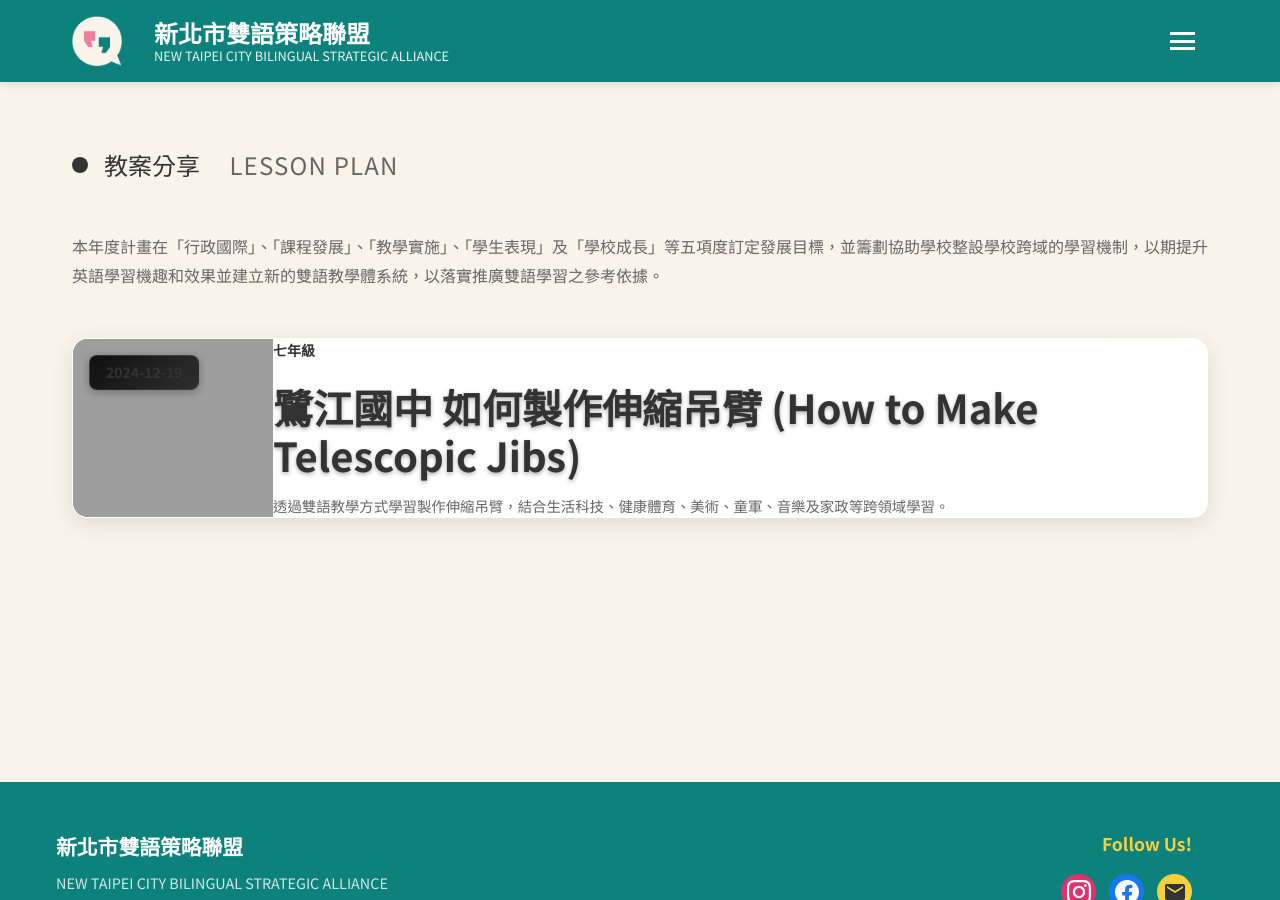
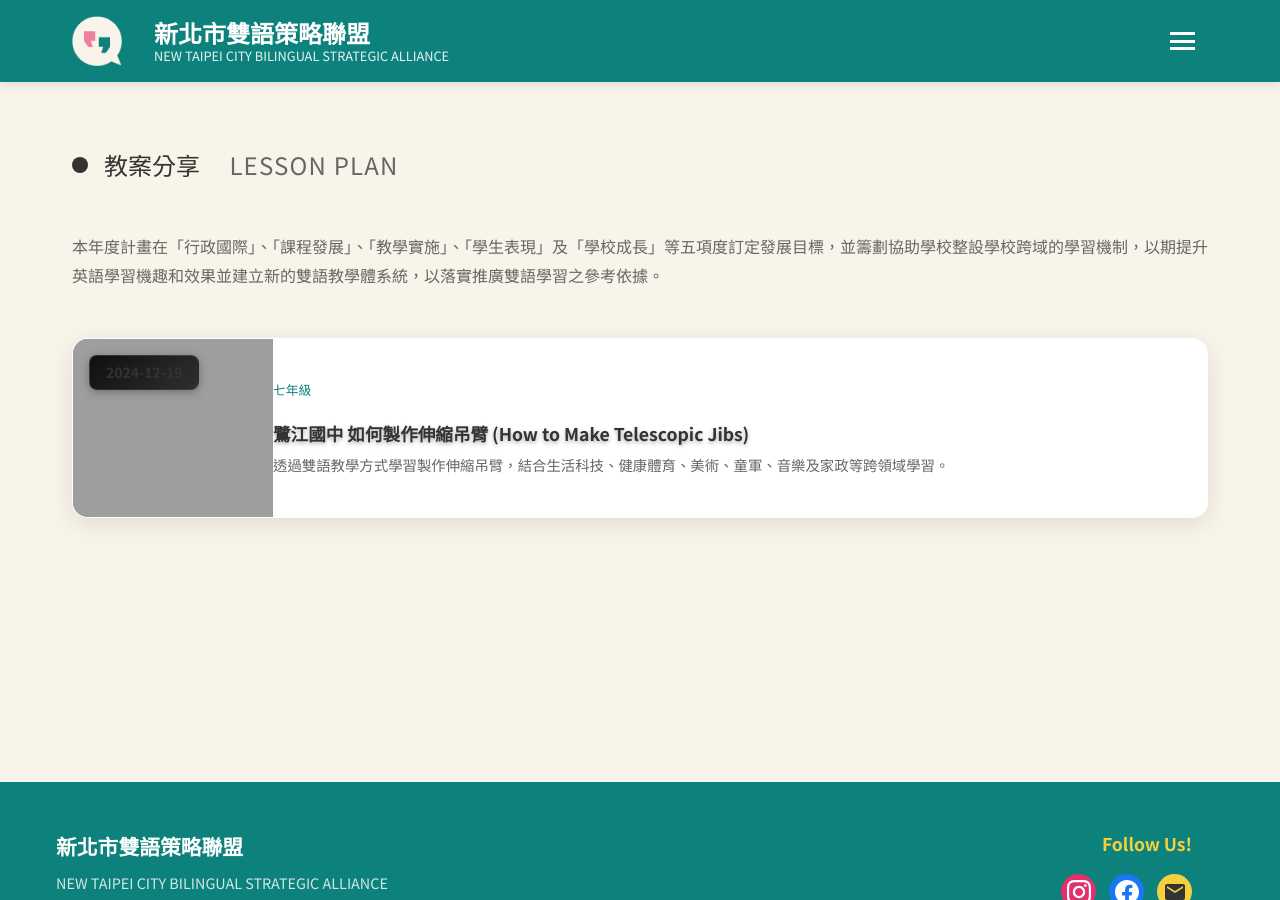
Before and after one commit to ntpc-bsa/ntpc-bsa.github.io, a Jekyll site: the page built from lessons.html, in a window 1280 px wide and 900 px high. Built offline with Jekyll 4.4.1, drawn with Linux system fonts in a browser that asks for light colours; some web fonts are replaced; grey boxes are pictures that could not be loaded.

Commit message:
Fix CSS specificity conflict - separate lesson card preview styles from article styles

```diff
--- a/assets/css/style.css
+++ b/assets/css/style.css
@@ -931,7 +931,7 @@ body {
     min-height: 180px;
 }
 
-.lesson-category {
+.lesson-item .lesson-category {
     color: var(--primary-green);
     font-size: 0.8rem;
     margin-bottom: 0.5rem;
@@ -941,7 +941,7 @@ body {
     width: fit-content;
 }
 
-.lesson-title {
+.lesson-item .lesson-title {
     font-size: 1.1rem;
     font-weight: 600;
     margin-bottom: 0.5rem;
@@ -950,7 +950,7 @@ body {
     flex-shrink: 0;
 }
 
-.lesson-description {
+.lesson-item .lesson-description {
     color: #666;
     font-size: 0.9rem;
     line-height: 1.5;
@@ -1653,11 +1653,11 @@ body {
         font-size: 0.8rem;
     }
 
-    .lesson-title {
+    .lesson-item .lesson-title {
         font-size: 1.2rem;
     }
 
-    .lesson-category {
+    .lesson-item .lesson-category {
         font-size: 0.8rem;
         padding: 0.3rem 0.8rem;
     }
```
